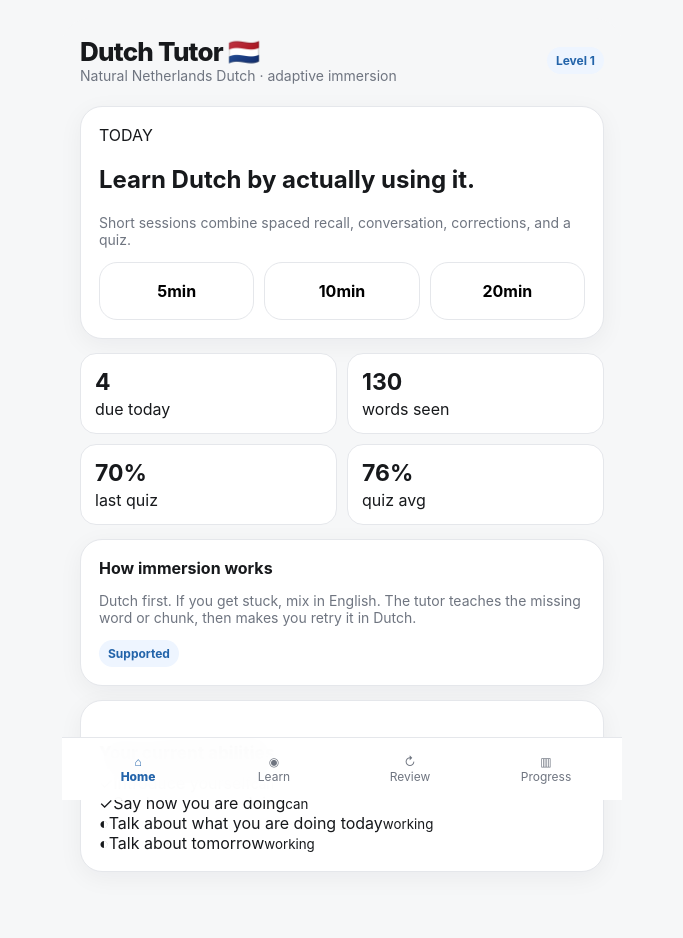
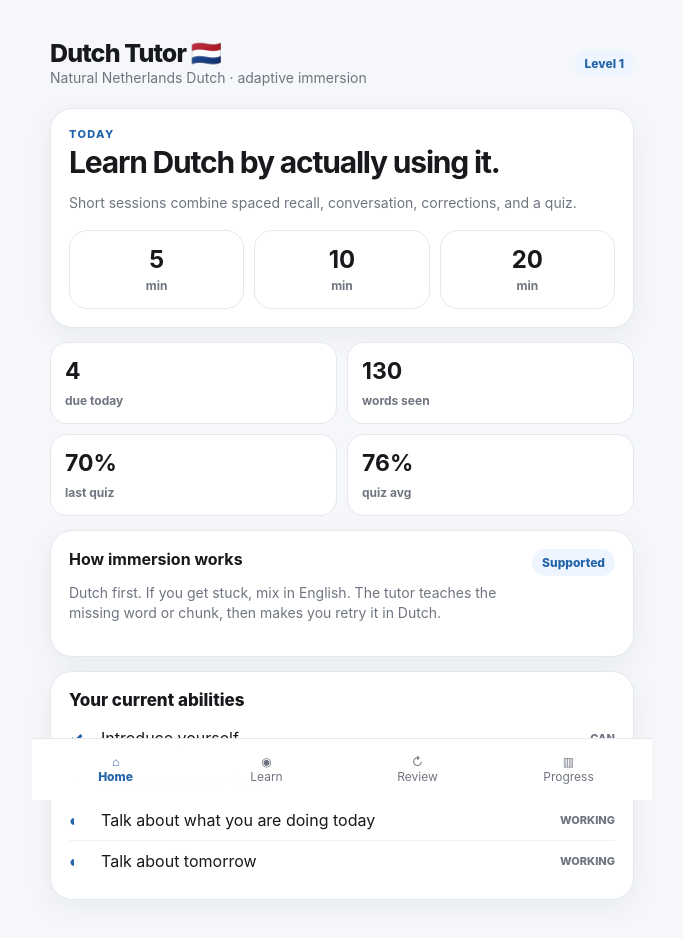
Before and after one commit to cchilton08/Language-app, a Next.js app: page / in a window 1280 px wide. Shown: the top 938 px of the page, without its empty margins (298-981 px from the left). Built offline with nearby package versions, Linux system fonts and the light colour scheme.

Commit message:
Polish adaptive mobile learning UI

```diff
--- a/app/globals.css
+++ b/app/globals.css
@@ -1,60 +1,102 @@
 :root {
-  --bg: #f6f7f8;
+  --bg: #f5f7fa;
   --card: #ffffff;
   --text: #17191c;
   --muted: #6f7580;
-  --border: #e5e7eb;
+  --border: #e4e8ee;
   --blue: #2364aa;
   --orange: #f28c28;
   --green: #167c4a;
+  --red: #b42318;
   --soft-blue: #eef5ff;
   --soft-green: #eef9f2;
   --soft-orange: #fff5e8;
 }
 
 * { box-sizing: border-box; }
-html, body { margin: 0; padding: 0; min-height: 100%; background: var(--bg); color: var(--text); font-family: Inter, ui-sans-serif, system-ui, -apple-system, BlinkMacSystemFont, "Segoe UI", sans-serif; }
+html, body { margin: 0; min-height: 100%; background: var(--bg); color: var(--text); font-family: Inter, ui-sans-serif, system-ui, -apple-system, BlinkMacSystemFont, "Segoe UI", sans-serif; }
 button, input, textarea { font: inherit; }
 button { cursor: pointer; }
-a { color: inherit; text-decoration: none; }
+button:disabled { opacity: .55; cursor: default; }
 
-.shell { min-height: 100dvh; max-width: 560px; margin: 0 auto; background: var(--bg); padding: max(18px, env(safe-area-inset-top)) 18px calc(92px + env(safe-area-inset-bottom)); }
-.header { display: flex; justify-content: space-between; align-items: center; margin-bottom: 22px; }
-.brand { font-size: 26px; font-weight: 800; letter-spacing: -0.03em; }
-.subtle { color: var(--muted); font-size: 14px; }
-.card { background: var(--card); border: 1px solid var(--border); border-radius: 22px; padding: 18px; box-shadow: 0 6px 24px rgba(18, 24, 40, 0.05); }
-.stack { display: grid; gap: 14px; }
-.grid3 { display: grid; grid-template-columns: repeat(3, 1fr); gap: 10px; }
-.timeButton { border: 1px solid var(--border); background: #fff; border-radius: 18px; padding: 18px 8px; font-weight: 700; }
-.timeButton:hover { border-color: #b9c8d9; }
-.primary { width: 100%; border: 0; border-radius: 16px; padding: 14px 16px; color: #fff; background: var(--blue); font-weight: 750; }
-.secondary { border: 1px solid var(--border); background: #fff; border-radius: 14px; padding: 11px 14px; font-weight: 650; }
-.sectionTitle { margin: 24px 0 10px; font-size: 17px; font-weight: 800; }
-.stats { display: grid; grid-template-columns: 1fr 1fr; gap: 10px; }
-.stat { background: #fff; border: 1px solid var(--border); border-radius: 16px; padding: 14px; }
-.stat strong { display: block; font-size: 23px; margin-bottom: 3px; }
-.badge { display: inline-flex; align-items: center; gap: 6px; padding: 6px 9px; border-radius: 999px; font-size: 12px; font-weight: 700; background: var(--soft-blue); color: var(--blue); }
-.chat { display: grid; gap: 12px; }
-.bubble { max-width: 88%; padding: 13px 15px; border-radius: 18px; line-height: 1.42; white-space: pre-wrap; }
-.tutor { background: #fff; border: 1px solid var(--border); border-top-left-radius: 7px; }
-.user { margin-left: auto; background: #1f2937; color: white; border-top-right-radius: 7px; }
-.correction { background: var(--soft-orange); border: 1px solid #f7d5ab; border-radius: 18px; padding: 14px; }
-.correction strong { color: #9a4b00; }
-.composer { position: sticky; bottom: calc(70px + env(safe-area-inset-bottom)); display: flex; gap: 8px; background: rgba(246,247,248,.94); backdrop-filter: blur(10px); padding: 10px 0 4px; }
-.composer input { flex: 1; border: 1px solid var(--border); border-radius: 16px; padding: 13px 14px; background: #fff; }
-.iconButton { width: 46px; border: 0; border-radius: 14px; background: var(--blue); color: white; font-weight: 800; }
-.nav { position: fixed; bottom: 0; left: 50%; transform: translateX(-50%); width: min(560px, 100%); display: grid; grid-template-columns: repeat(4,1fr); background: rgba(255,255,255,.96); border-top: 1px solid var(--border); padding: 8px 8px calc(8px + env(safe-area-inset-bottom)); backdrop-filter: blur(16px); z-index: 10; }
-.nav button { border: 0; background: transparent; padding: 8px 4px; font-size: 12px; color: var(--muted); }
-.nav button.active { color: var(--blue); font-weight: 800; }
-.list { display: grid; gap: 10px; }
-.wordRow { display: grid; grid-template-columns: 1fr auto; gap: 8px; align-items: center; padding: 14px; border: 1px solid var(--border); background: #fff; border-radius: 16px; }
-.progressBar { height: 8px; border-radius: 999px; background: #e8ebef; overflow: hidden; margin-top: 8px; }
-.progressBar > span { display: block; height: 100%; background: var(--green); border-radius: 999px; }
-.quizChoice { width: 100%; text-align: left; border: 1px solid var(--border); background: #fff; border-radius: 14px; padding: 13px; margin-top: 8px; }
-.small { font-size: 13px; }
-.error { color: #b42318; background: #fff1f0; border: 1px solid #f6c7c3; border-radius: 14px; padding: 12px; }
-.success { color: #11643b; background: var(--soft-green); border: 1px solid #bee6ce; border-radius: 14px; padding: 12px; }
+.shell { min-height: 100dvh; max-width: 620px; margin: 0 auto; padding: max(18px, env(safe-area-inset-top)) 18px calc(94px + env(safe-area-inset-bottom)); }
+.header { display:flex; justify-content:space-between; align-items:center; gap:16px; margin-bottom:20px; }
+.brand { font-size:25px; font-weight:850; letter-spacing:-.035em; }
+.subtle { color:var(--muted); font-size:14px; line-height:1.45; }
+.kicker { color:var(--blue); font-size:11px; font-weight:850; letter-spacing:.12em; margin-bottom:6px; }
+.card { background:var(--card); border:1px solid var(--border); border-radius:22px; padding:18px; box-shadow:0 8px 28px rgba(26,38,60,.055); }
+.stack { display:grid; gap:14px; }
+.hero h1 { font-size:30px; line-height:1.05; letter-spacing:-.04em; margin:6px 0 10px; }
+.grid3 { display:grid; grid-template-columns:repeat(3,1fr); gap:10px; margin-top:17px; }
+.timeButton { min-height:78px; border:1px solid var(--border); background:#fff; border-radius:18px; padding:14px 8px; color:var(--text); }
+.timeButton strong { display:block; font-size:24px; }
+.timeButton span { color:var(--muted); font-size:12px; font-weight:750; }
+.primary { width:100%; border:0; border-radius:16px; padding:14px 16px; color:#fff; background:var(--blue); font-weight:800; margin-top:12px; }
+.primary.compact { margin-top:12px; padding:11px 14px; }
+.secondary { border:1px solid var(--border); background:#fff; border-radius:14px; padding:10px 13px; font-weight:700; }
+.textButton { border:0; background:transparent; color:var(--blue); font-weight:800; padding:8px; }
+.sectionTitle { margin:22px 0 8px; font-size:17px; font-weight:850; }
+.sectionTitle.noTop { margin-top:0; }
+.noTop { margin-top:0; }
+.noTopish { margin:2px 0 6px; }
+.row { display:flex; justify-content:space-between; gap:14px; align-items:flex-start; }
+.stats { display:grid; grid-template-columns:1fr 1fr; gap:10px; }
+.stat { background:#fff; border:1px solid var(--border); border-radius:17px; padding:14px; }
+.stat strong { display:block; font-size:23px; margin-bottom:4px; }
+.stat span { color:var(--muted); font-size:12px; font-weight:700; }
+.badge { display:inline-flex; align-items:center; padding:6px 10px; border-radius:999px; font-size:12px; font-weight:800; background:var(--soft-blue); color:var(--blue); white-space:nowrap; }
+.canDo { display:grid; grid-template-columns:24px 1fr auto; align-items:center; gap:8px; padding:10px 0; border-bottom:1px solid #f0f2f5; }
+.canDo:last-child { border-bottom:0; }
+.canDo > span:first-child { color:var(--blue); font-weight:900; }
+.canDo small { color:var(--muted); font-size:11px; text-transform:uppercase; font-weight:800; }
+.sessionHeader { display:flex; justify-content:space-between; align-items:center; gap:14px; }
+.coachStrip { display:flex; gap:8px; overflow:auto; padding:2px 0 4px; scrollbar-width:none; }
+.coachStrip span { white-space:nowrap; border:1px solid var(--border); background:#fff; border-radius:999px; padding:7px 10px; font-size:11px; font-weight:750; color:#586171; }
+.recallCard h2 { font-size:30px; margin:6px 0; }
+.bigInput, .quizItem input { width:100%; border:1px solid var(--border); border-radius:15px; padding:13px 14px; background:#fff; outline:none; margin-top:10px; }
+.bigInput:focus, .quizItem input:focus, .composer input:focus { border-color:#8bb7e7; box-shadow:0 0 0 3px rgba(35,100,170,.10); }
+.chat { display:grid; gap:13px; }
+.bubble { max-width:89%; padding:13px 15px; border-radius:18px; line-height:1.45; white-space:pre-wrap; font-size:16px; }
+.tutor { background:#fff; border:1px solid var(--border); border-top-left-radius:7px; }
+.user { margin-left:auto; background:#202b3c; color:#fff; border-top-right-radius:7px; }
+.messageTools { display:flex; gap:5px; margin-top:4px; }
+.messageTools button { border:0; background:transparent; color:var(--muted); padding:7px 8px; font-size:11px; font-weight:800; }
+.helper { max-width:89%; padding:9px 12px; border-left:3px solid #b5cceb; color:#4f5968; font-size:13px; background:#f8fbff; border-radius:8px; margin-top:4px; }
+.correction { max-width:94%; background:var(--soft-orange); border:1px solid #f7d5ab; border-radius:18px; padding:14px; margin-top:7px; }
+.strike { text-decoration:line-through; text-decoration-color:#e8786e; color:#6f5960; }
+.better { font-size:18px; font-weight:850; color:#173f2b; margin:6px 0; }
+.retryFlag { margin-top:10px; padding-top:10px; border-top:1px solid #f0cfaa; font-size:12px; font-weight:800; color:#8b4d0d; }
+.composer { position:sticky; bottom:calc(70px + env(safe-area-inset-bottom)); display:flex; gap:8px; background:rgba(245,247,250,.95); backdrop-filter:blur(12px); padding:9px 0 4px; z-index:5; }
+.composer input { flex:1; min-width:0; border:1px solid var(--border); border-radius:16px; padding:13px 14px; background:#fff; outline:none; }
+.iconButton { width:48px; border:0; border-radius:14px; background:var(--blue); color:#fff; font-size:20px; font-weight:850; }
+.mic { width:48px; padding:0; }
+.nav { position:fixed; bottom:0; left:50%; transform:translateX(-50%); width:min(620px,100%); display:grid; grid-template-columns:repeat(4,1fr); background:rgba(255,255,255,.97); border-top:1px solid var(--border); padding:7px 8px calc(8px + env(safe-area-inset-bottom)); backdrop-filter:blur(16px); z-index:10; }
+.nav button { border:0; background:transparent; padding:8px 4px; font-size:12px; color:var(--muted); }
+.nav button.active { color:var(--blue); font-weight:850; }
+.list { display:grid; gap:10px; }
+.wordRow { display:grid; grid-template-columns:1fr auto; gap:10px; align-items:start; padding:14px; border:1px solid var(--border); background:#fff; border-radius:17px; }
+.word { font-size:20px; font-weight:850; }
+.progressBar { height:7px; border-radius:999px; background:#e8ebef; overflow:hidden; margin:9px 0 7px; }
+.progressBar > span { display:block; height:100%; background:var(--green); border-radius:999px; }
+.skillGrid { display:flex; flex-wrap:wrap; gap:8px 12px; color:var(--muted); font-size:11px; }
+.success { color:#11643b; background:var(--soft-green); border:1px solid #bee6ce; border-radius:14px; padding:12px; margin-top:12px; }
+.error { color:var(--red); background:#fff1f0; border:1px solid #f6c7c3; border-radius:14px; padding:12px; }
+.quizItem { padding:14px 0; border-top:1px solid #eef1f4; }
+.quizItem:first-of-type { border-top:0; padding-top:4px; }
+.tokens { display:flex; flex-wrap:wrap; gap:7px; margin:10px 0 2px; }
+.tokens span { border:1px solid #d7dce3; background:#f8fafc; border-radius:10px; padding:7px 9px; font-size:13px; font-weight:750; }
+.gradeLine { margin-top:8px; padding:9px 11px; border-radius:11px; font-size:13px; font-weight:800; }
+.gradeLine small { display:block; font-weight:500; margin-top:4px; }
+.gradeLine.good { color:#11643b; background:#eef9f2; }
+.gradeLine.bad { color:#9d241c; background:#fff1f0; }
+.scoreCard { text-align:center; }
+.score { font-size:52px; font-weight:900; letter-spacing:-.05em; color:var(--blue); }
+.scoreRow { display:flex; justify-content:space-between; padding:10px 0; border-bottom:1px solid #eef1f4; }
+.scoreRow:last-child { border-bottom:0; }
+.mistake { padding:12px 0; border-bottom:1px solid #eef1f4; }
+.mistake:last-child { border-bottom:0; }
+.mistake small { display:block; color:var(--muted); margin-top:4px; }
 
-@media (min-width: 700px) {
-  .shell { margin-top: 18px; min-height: calc(100dvh - 36px); border-radius: 28px 28px 0 0; }
+@media (min-width:700px) {
+  .shell { margin-top:20px; min-height:calc(100dvh - 40px); }
 }
```
